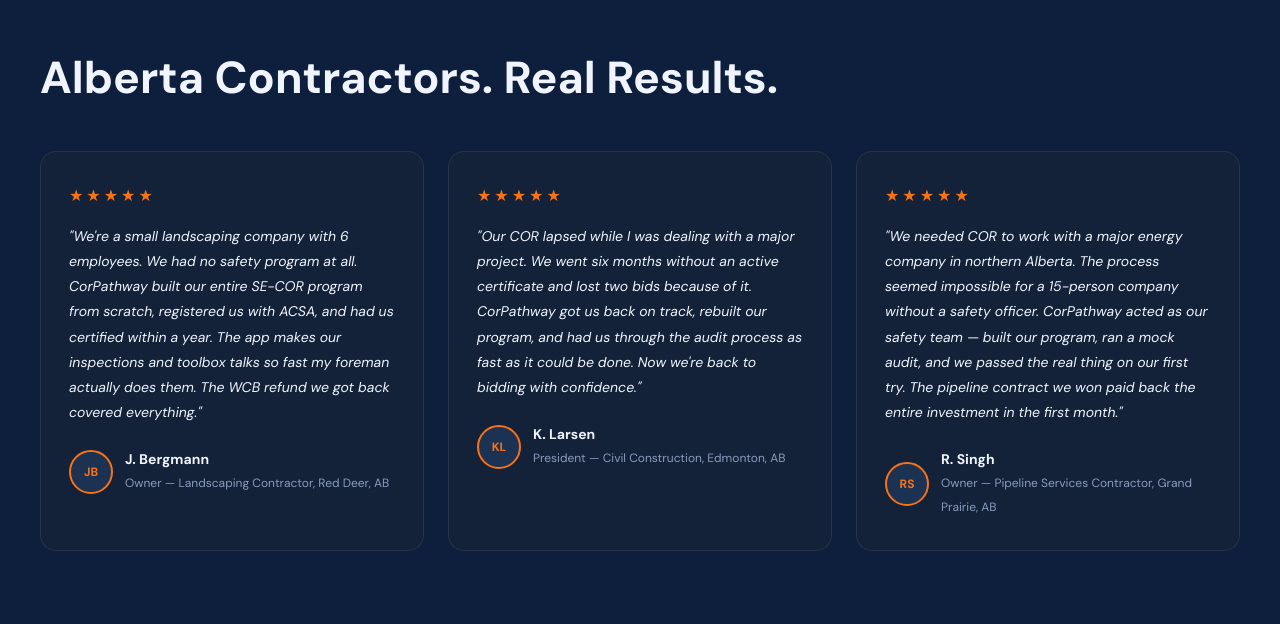
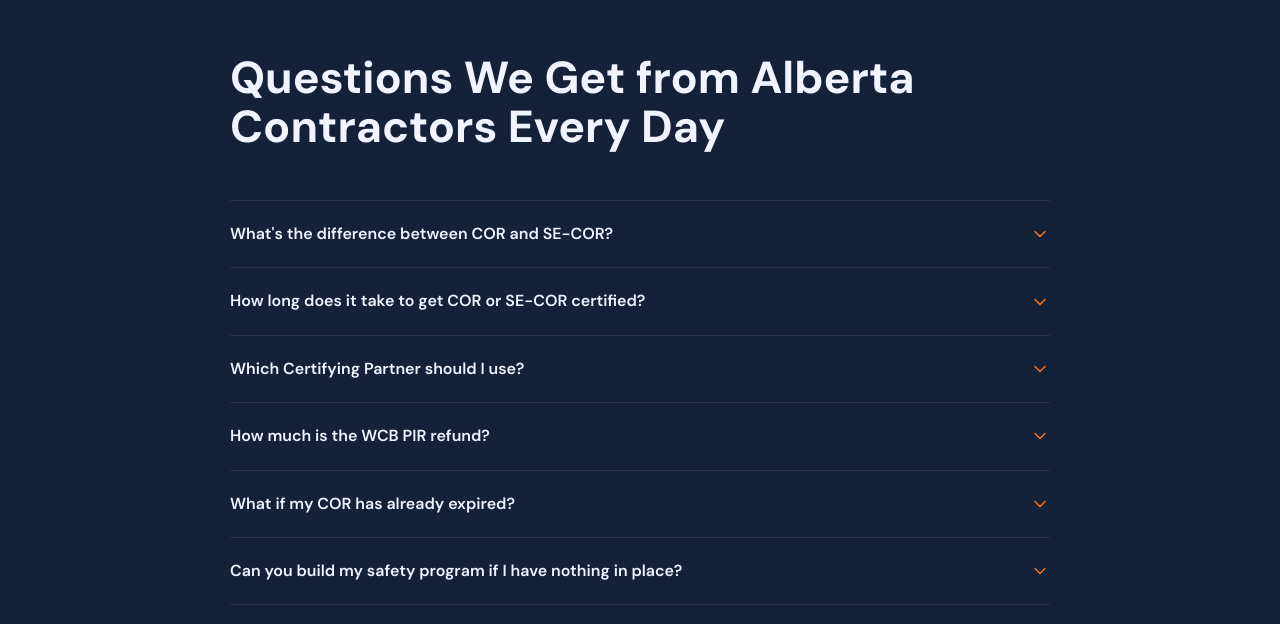
Before and after one commit to Yeti567/COR-Pathways-Website, a Next.js app: page /alberta-cor-secor in a window 1280 px wide. Shown: the part 11136-11760 px from the top of the page. Built offline with nearby package versions, Linux system fonts and the light colour scheme.

Commit message:
Remove fake testimonials section from alberta-cor-secor page

```diff
--- a/app/alberta-cor-secor/page.jsx
+++ b/app/alberta-cor-secor/page.jsx
@@ -605,34 +605,6 @@
         </div>
       </section>
 
-      {/* ══ S9: TESTIMONIALS ══ */}
-      <section style={{ background: NAVY, padding: '96px 1.5rem' }}>
-        <div style={{ maxWidth: MAX_W, margin: '0 auto' }}>
-          <h2 style={{ fontFamily: 'var(--font-dm-sans)', fontWeight: 700, fontSize: 'clamp(1.8rem, 4vw, 2.8rem)', color: TEXT, marginBottom: '48px', lineHeight: 1.1 }}>
-            Alberta Contractors. Real Results.
-          </h2>
-          <div className="acor-grid-3">
-            {[
-              { initials: 'JB', quote: "We're a small landscaping company with 6 employees. We had no safety program at all. CorPathway built our entire SE-COR program from scratch, registered us with ACSA, and had us certified within a year. The app makes our inspections and toolbox talks so fast my foreman actually does them. The WCB refund we got back covered everything.", name: 'J. Bergmann', company: 'Owner — Landscaping Contractor, Red Deer, AB' },
-              { initials: 'KL', quote: "Our COR lapsed while I was dealing with a major project. We went six months without an active certificate and lost two bids because of it. CorPathway got us back on track, rebuilt our program, and had us through the audit process as fast as it could be done. Now we're back to bidding with confidence.", name: 'K. Larsen', company: 'President — Civil Construction, Edmonton, AB' },
-              { initials: 'RS', quote: "We needed COR to work with a major energy company in northern Alberta. The process seemed impossible for a 15-person company without a safety officer. CorPathway acted as our safety team — built our program, ran a mock audit, and we passed the real thing on our first try. The pipeline contract we won paid back the entire investment in the first month.", name: 'R. Singh', company: 'Owner — Pipeline Services Contractor, Grand Prairie, AB' },
-            ].map(t => (
-              <article key={t.name} style={{ background: SURFACE, border: `1px solid ${BORDER}`, borderRadius: '16px', padding: '32px 28px' }}>
-                <div style={{ color: ORANGE, fontSize: '16px', letterSpacing: '3px', marginBottom: '16px' }}>★★★★★</div>
-                <blockquote style={{ fontFamily: 'var(--font-dm-sans)', fontSize: '14px', color: TEXT, fontStyle: 'italic', lineHeight: 1.8, marginBottom: '24px' }}>"{t.quote}"</blockquote>
-                <footer style={{ display: 'flex', alignItems: 'center', gap: '12px' }}>
-                  <div style={{ width: '44px', height: '44px', borderRadius: '50%', background: SURFACE2, border: `2px solid ${ORANGE}`, display: 'flex', alignItems: 'center', justifyContent: 'center', fontFamily: 'var(--font-dm-sans)', fontWeight: 700, fontSize: '12px', color: ORANGE, flexShrink: 0 }}>{t.initials}</div>
-                  <div>
-                    <strong style={{ fontFamily: 'var(--font-dm-sans)', fontSize: '14px', color: TEXT, display: 'block' }}>{t.name}</strong>
-                    <span style={{ fontFamily: 'var(--font-dm-sans)', fontSize: '12px', color: MUTED }}>{t.company}</span>
-                  </div>
-                </footer>
-              </article>
-            ))}
-          </div>
-        </div>
-      </section>
-
       {/* ══ S10: FAQ ══ */}
       <section style={{ background: SURFACE, padding: '96px 1.5rem' }}>
         <div style={{ maxWidth: '820px', margin: '0 auto' }}>
```
